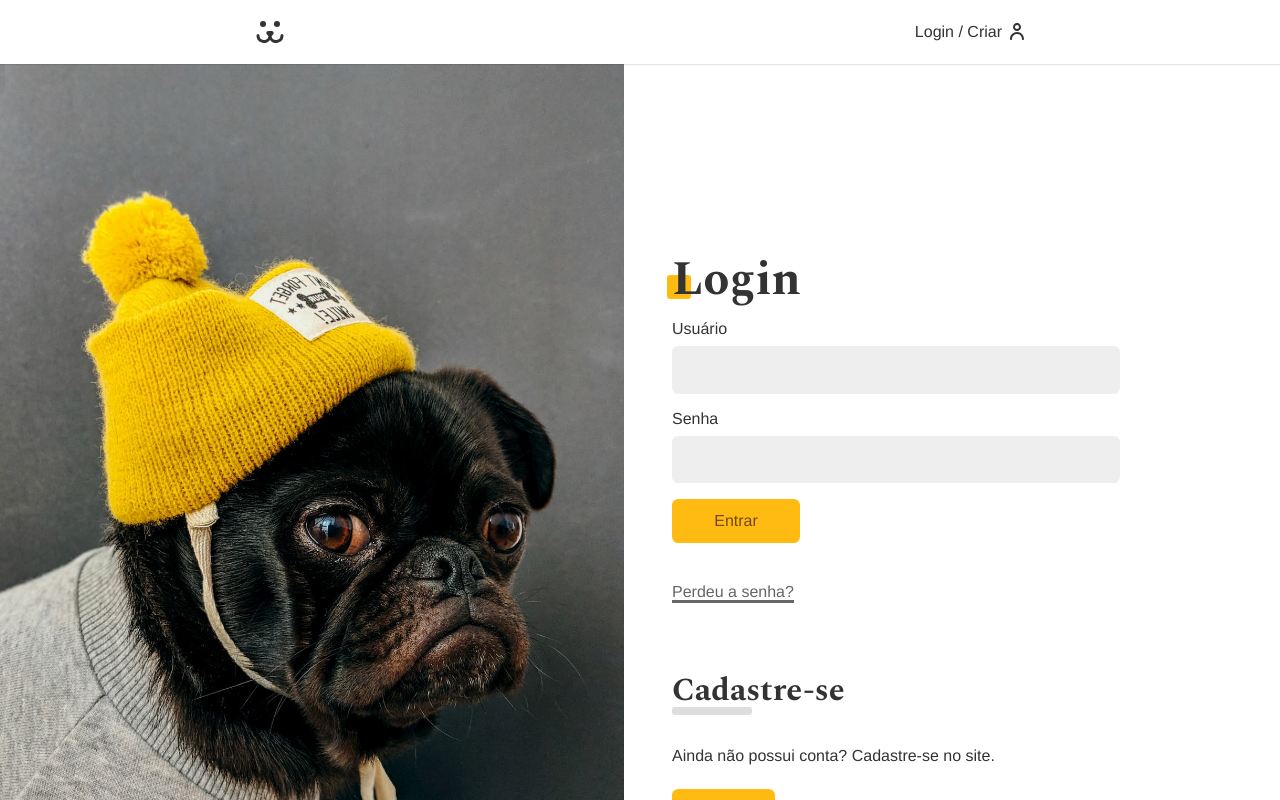
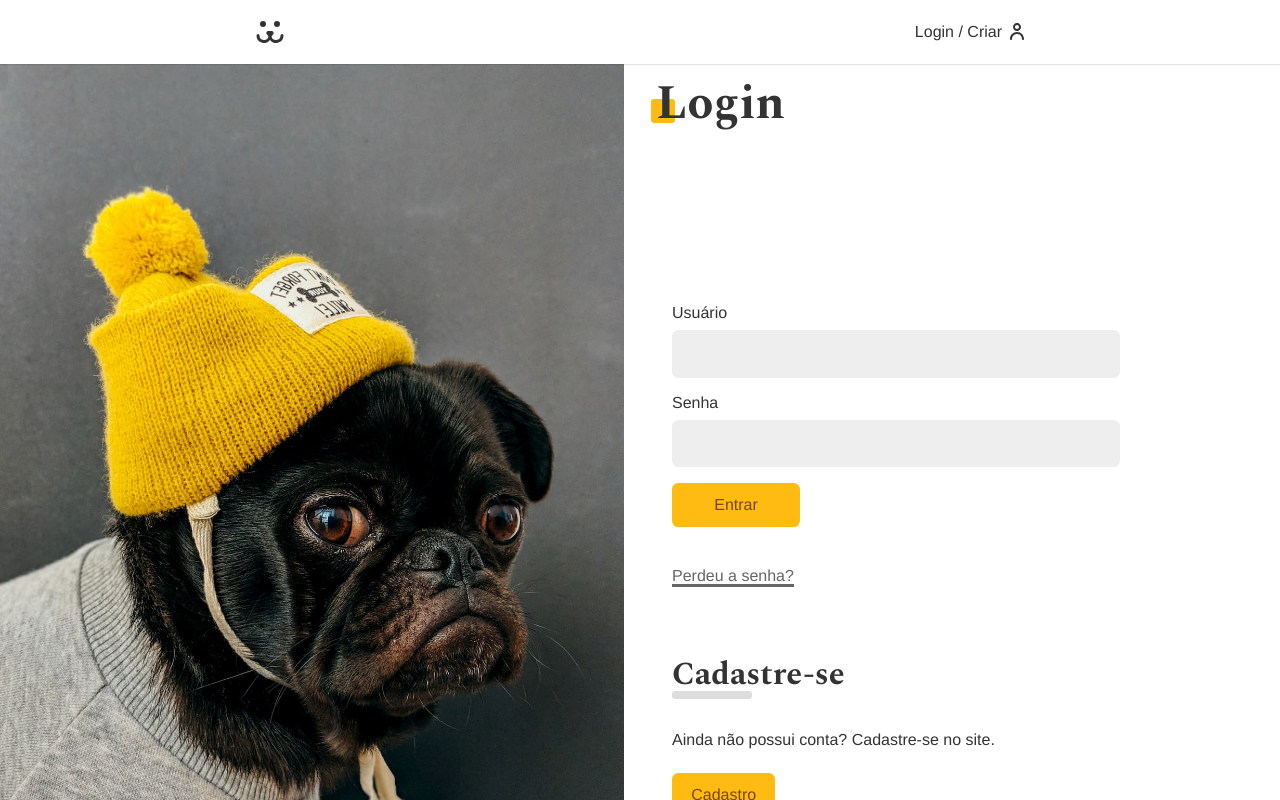
Before and after one commit to MatheusTG/dogs-next, a Next.js app: page /login in a window 1280 px wide. Shown: the top 800 px of the page. Built offline with nearby package versions, Linux system fonts and the light colour scheme.

Commit message:
Login action (get jwt-token)

```diff
--- /dev/null
+++ b/src/actions/Login.ts
@@ -0,0 +1,27 @@
+"use server";
+
+import { cookies } from "next/headers";
+
+export default async function Login(formData: FormData) {
+  const username = formData.get("username");
+  const password = formData.get("password");
+
+  const response = await fetch(
+    "https://dogsapi.origamid.dev/json/jwt-auth/v1/token",
+    {
+      method: "POST",
+      body: formData,
+    }
+  );
+
+  const data = await response.json();
+
+  cookies().set("token", data.token, {
+    httpOnly: true,
+    secure: true,
+    sameSite: "lax",
+    maxAge: 69 * 60 * 24,
+  });
+
+  return;
+}
--- a/src/app/login/page.tsx
+++ b/src/app/login/page.tsx
@@ -1,7 +1,12 @@
 "use client";
 
-import Login from "@/components/Login/Login";
+import LoginForm from "@/components/Login/LoginForm";
 
 export default function LoginPage() {
-  return <Login />;
+  return (
+    <section className="animaLeft">
+      <h1 className="title">Login</h1>
+      <LoginForm />
+    </section>
+  );
 }
--- a/src/components/Login/Login.tsx
+++ b/src/components/Login/LoginForm.tsx
@@ -1,20 +1,20 @@
 import useForm from "@/hooks/useForm";
 import Input from "../Form/Input";
 import Button from "../Form/Button";
-import styles from "./Login.module.css";
+import styles from "./LoginForm.module.css";
+import Login from "@/actions/Login"
 
-export default function Login() {
+export default function LoginForm() {
   const user = useForm();
   const password = useForm();
 
   return (
     <div className={styles.loginContent}>
-      <h1 className="title">Login</h1>
-      <form action="" className={styles.form}>
+      <form action={Login} className={styles.form}>
         <Input
           label="Usuário"
           error={user.error}
-          id="user"
+          id="username"
           value={user.value}
           onChange={user.onChange}
           onBlur={user.onBlur}
```
Also changed, not shown: src/components/Login/LoginForm.module.css (renamed from src/components/Login/Login.module.css).
